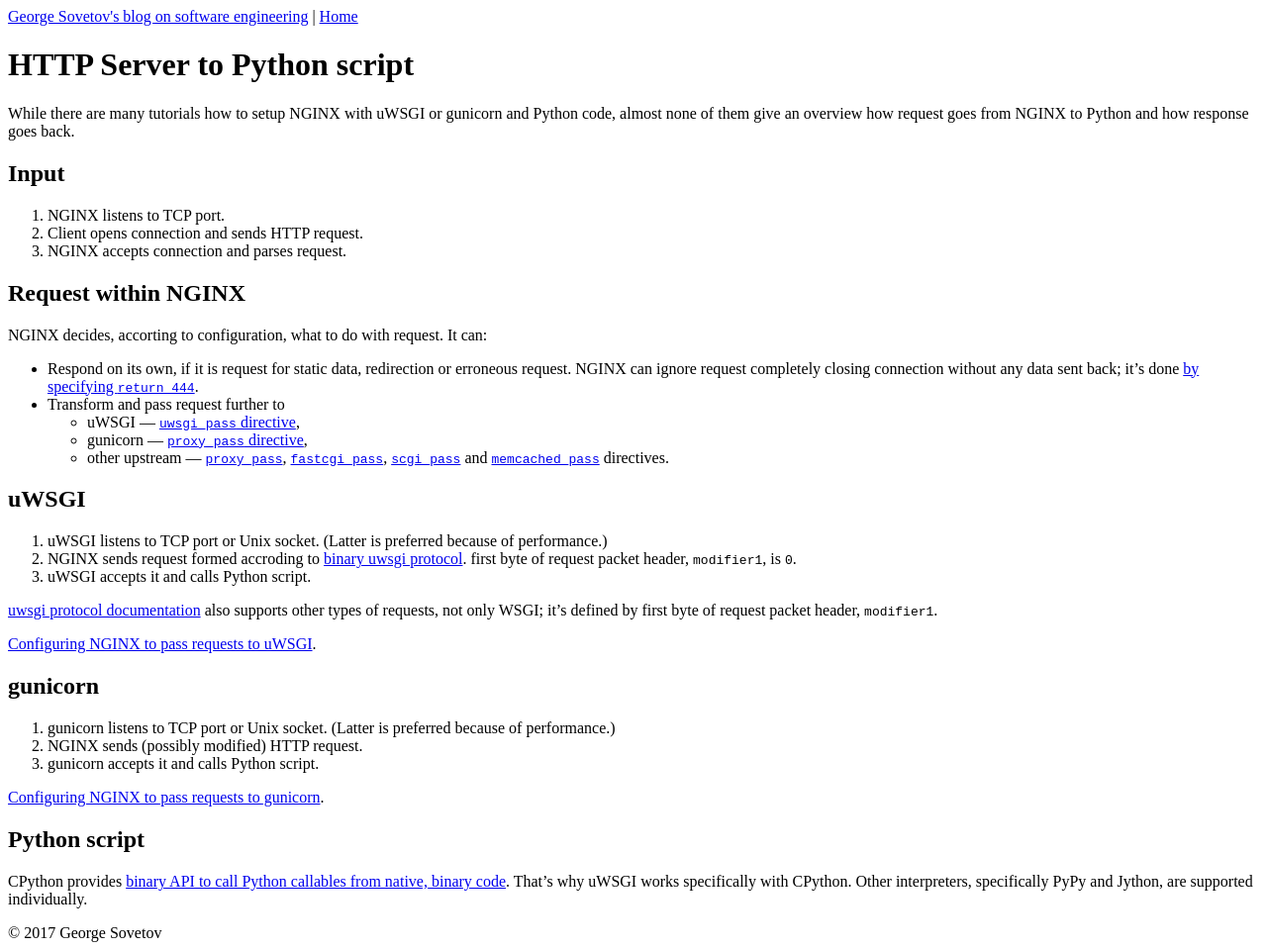
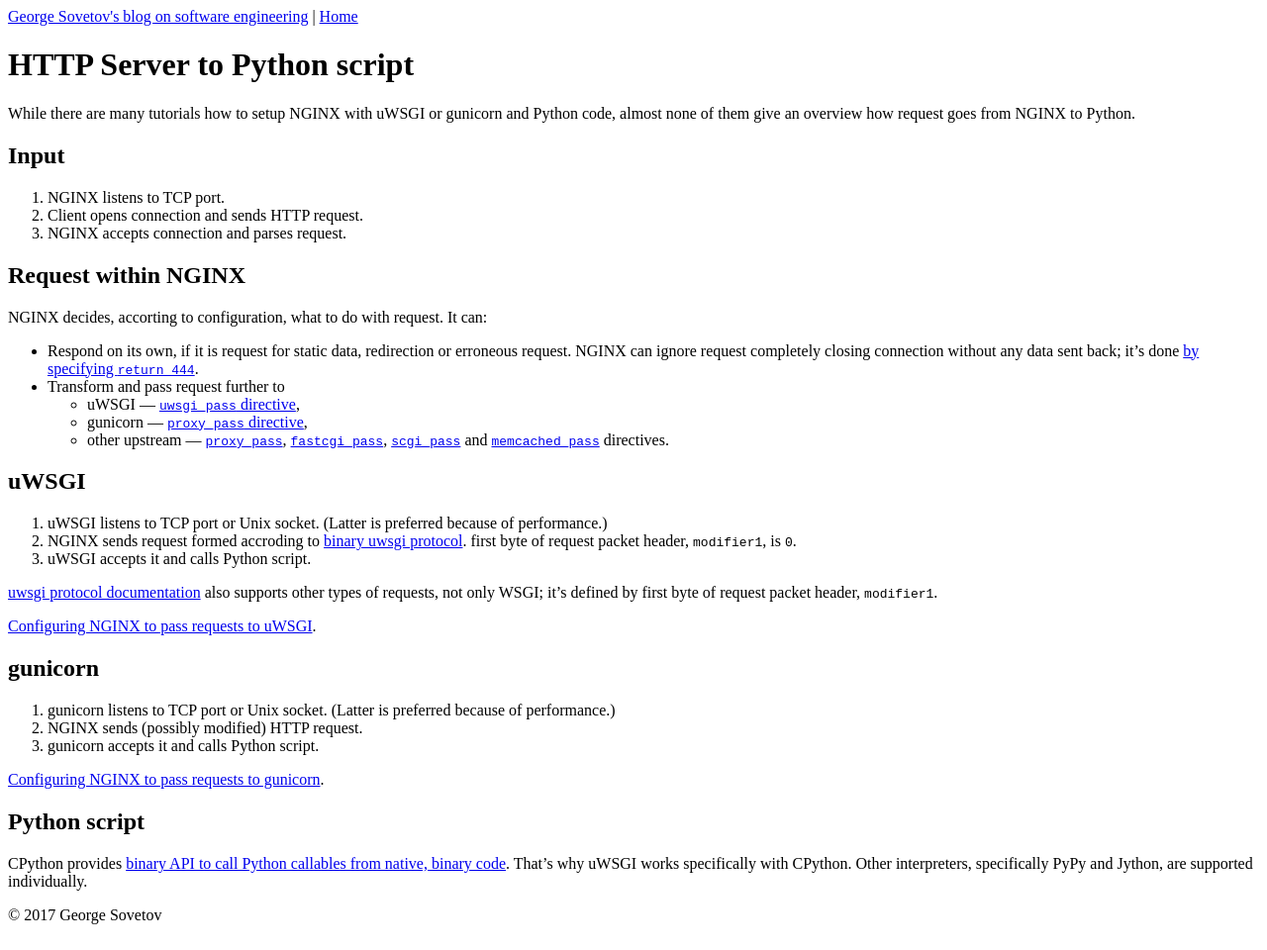
Before and after one commit to sovetov/sovetov.github.io, a Jekyll site: the page built from path-from-nginx-to-python.md, in a window 1280 px wide. Shown: the whole page at 99% size. Built offline with Jekyll 4.4.1, drawn with Linux system fonts in a browser that asks for light colours; our own code applies the rules of GitHub Pages for plain Markdown files.

Commit message:
Update path-from-nginx-to-python.md

```diff
--- a/path-from-nginx-to-python.md
+++ b/path-from-nginx-to-python.md
@@ -1,12 +1,12 @@
 ---
 title: Path from NGINX to Python script through uWSGI or gunicorn
 keywords: http server, python, wsgi, NGINX, uwsgi, gunicorn
-description: Overview how request go from web server (NGINX) through uWSGI or gunicorn to Python script and how response gets back.
+description: Overview how request go from web server (NGINX) through uWSGI or gunicorn to Python script.
 ---
 
 # HTTP Server to Python script
 
-While there are many tutorials how to setup NGINX with uWSGI or gunicorn and Python code, almost none of them give an overview how request goes from NGINX to Python and how response goes back.
+While there are many tutorials how to setup NGINX with uWSGI or gunicorn and Python code, almost none of them give an overview how request goes from NGINX to Python.
 
 ## Input
 
```
